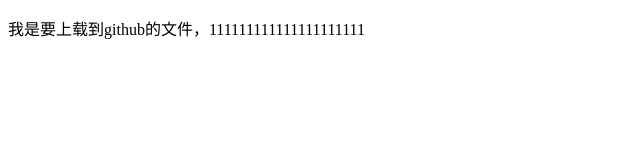
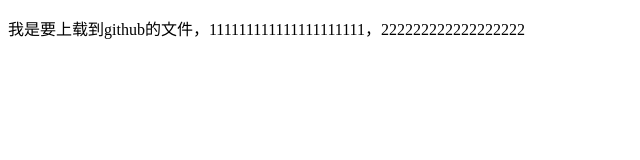
Before and after one commit to PhoenixJane/git-demo, a plain HTML site: page index.html in a window 1280 px wide. Shown: the whole page, without its empty margins (0-640 px from the left). Drawn offline with Linux system fonts and the light colour scheme.

Commit message:
A程序员第三次提交

```diff
--- a/index.html
+++ b/index.html
@@ -6,6 +6,6 @@
     <title>Document</title>
 </head>
 <body>
-    <p>我是要上载到github的文件，111111111111111111111</p>
+    <p>我是要上载到github的文件，111111111111111111111，222222222222222222</p>
 </body>
 </html>
```
